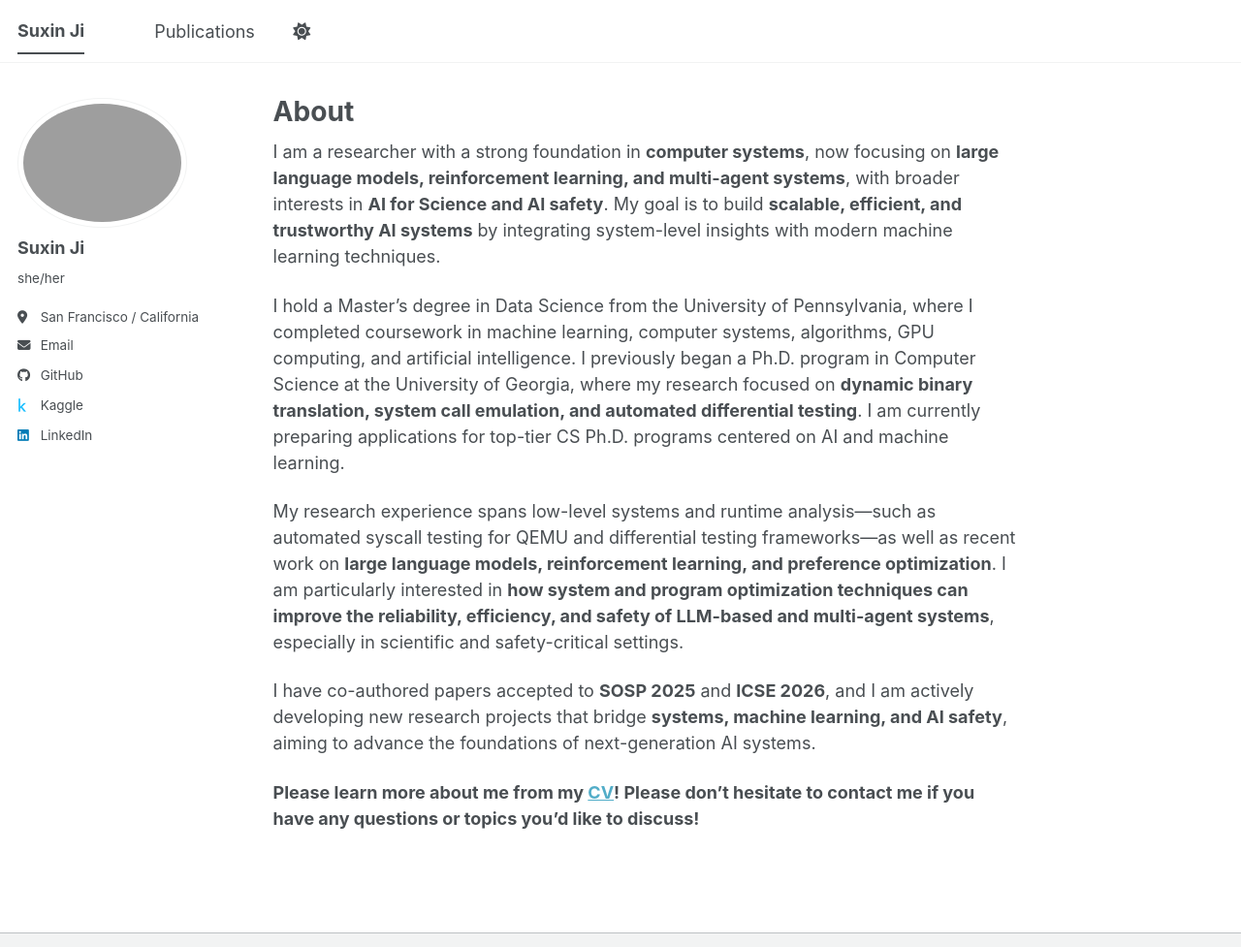
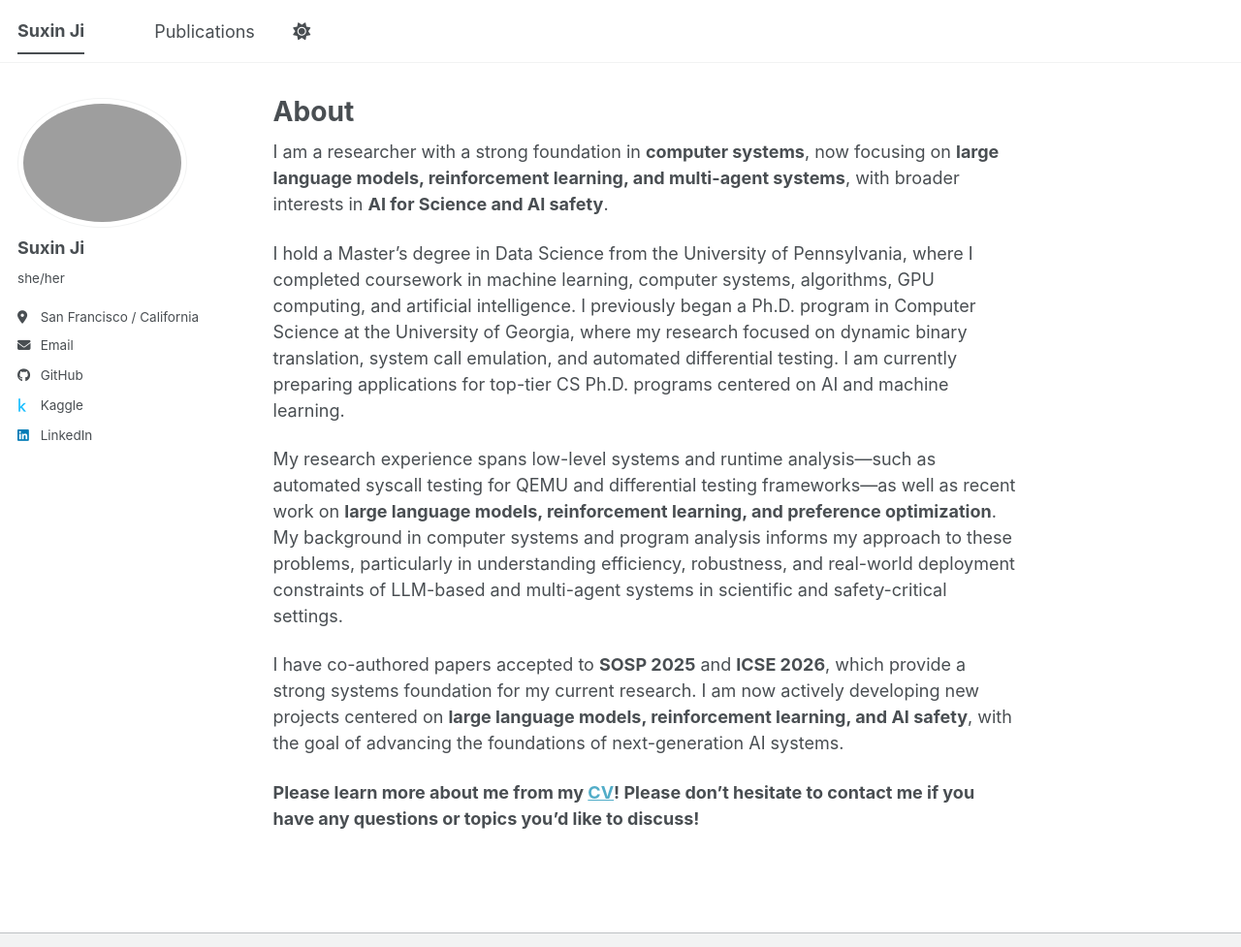
Before and after one commit to suxinji/suxinji.github.io, a Jekyll site: the page built from _pages/about.md, in a window 1280 px wide and 1099 px high, cut to the strip 0-977 px from the top of the window. Shown: the whole strip at 97% size. Built offline with Jekyll 4.4.1, drawn with Linux system fonts in a browser that asks for light colours; a script bundle is joined from its source files by our own code; library files that are not in the unit come from our copies.

Commit message:
Update about.md

```diff
--- a/_pages/about.md
+++ b/_pages/about.md
@@ -6,12 +6,12 @@ redirect_from:
   - /about/
   - /about.html
 ---
-I am a researcher with a strong foundation in **computer systems**, now focusing on **large language models, reinforcement learning, and multi-agent systems**, with broader interests in **AI for Science and AI safety**. My goal is to build **scalable, efficient, and trustworthy AI systems** by integrating system-level insights with modern machine learning techniques.
+I am a researcher with a strong foundation in **computer systems**, now focusing on **large language models, reinforcement learning, and multi-agent systems**, with broader interests in **AI for Science and AI safety**.
 
-I hold a Master’s degree in Data Science from the University of Pennsylvania, where I completed coursework in machine learning, computer systems, algorithms, GPU computing, and artificial intelligence. I previously began a Ph.D. program in Computer Science at the University of Georgia, where my research focused on **dynamic binary translation, system call emulation, and automated differential testing**. I am currently preparing applications for top-tier CS Ph.D. programs centered on AI and machine learning.
+I hold a Master’s degree in Data Science from the University of Pennsylvania, where I completed coursework in machine learning, computer systems, algorithms, GPU computing, and artificial intelligence. I previously began a Ph.D. program in Computer Science at the University of Georgia, where my research focused on dynamic binary translation, system call emulation, and automated differential testing. I am currently preparing applications for top-tier CS Ph.D. programs centered on AI and machine learning.
 
-My research experience spans low-level systems and runtime analysis—such as automated syscall testing for QEMU and differential testing frameworks—as well as recent work on **large language models, reinforcement learning, and preference optimization**. I am particularly interested in **how system and program optimization techniques can improve the reliability, efficiency, and safety of LLM-based and multi-agent systems**, especially in scientific and safety-critical settings.
+My research experience spans low-level systems and runtime analysis—such as automated syscall testing for QEMU and differential testing frameworks—as well as recent work on **large language models, reinforcement learning, and preference optimization**. My background in computer systems and program analysis informs my approach to these problems, particularly in understanding efficiency, robustness, and real-world deployment constraints of LLM-based and multi-agent systems in scientific and safety-critical settings.
 
-I have co-authored papers accepted to **SOSP 2025** and **ICSE 2026**, and I am actively developing new research projects that bridge **systems, machine learning, and AI safety**, aiming to advance the foundations of next-generation AI systems.
+I have co-authored papers accepted to **SOSP 2025** and **ICSE 2026**, which provide a strong systems foundation for my current research. I am now actively developing new projects centered on **large language models, reinforcement learning, and AI safety**, with the goal of advancing the foundations of next-generation AI systems.
 
 **Please learn more about me from my [CV](files/CV_JI_2026.pdf)! Please don't hesitate to contact me if you have any questions or topics you'd like to discuss!**
```
